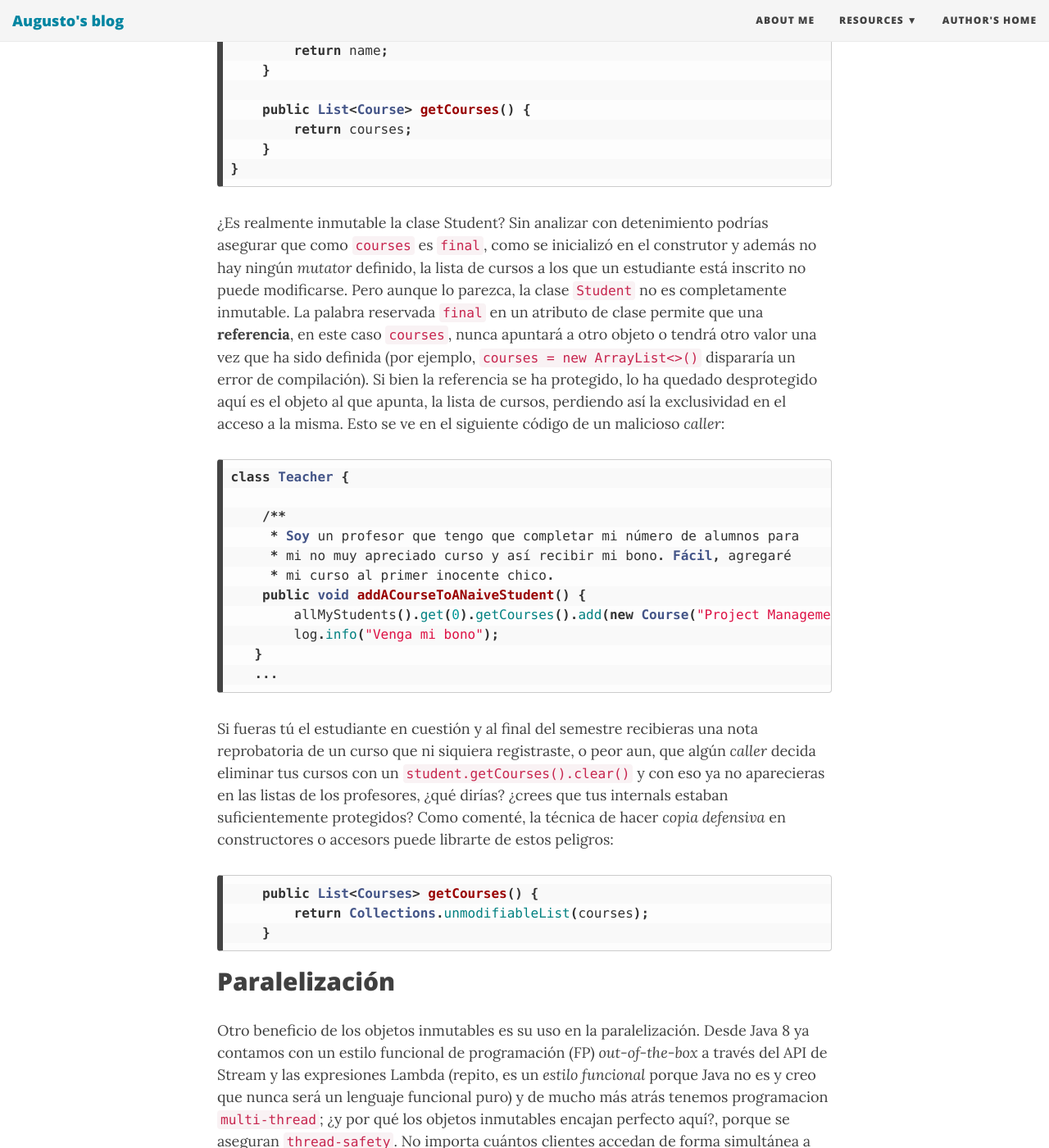
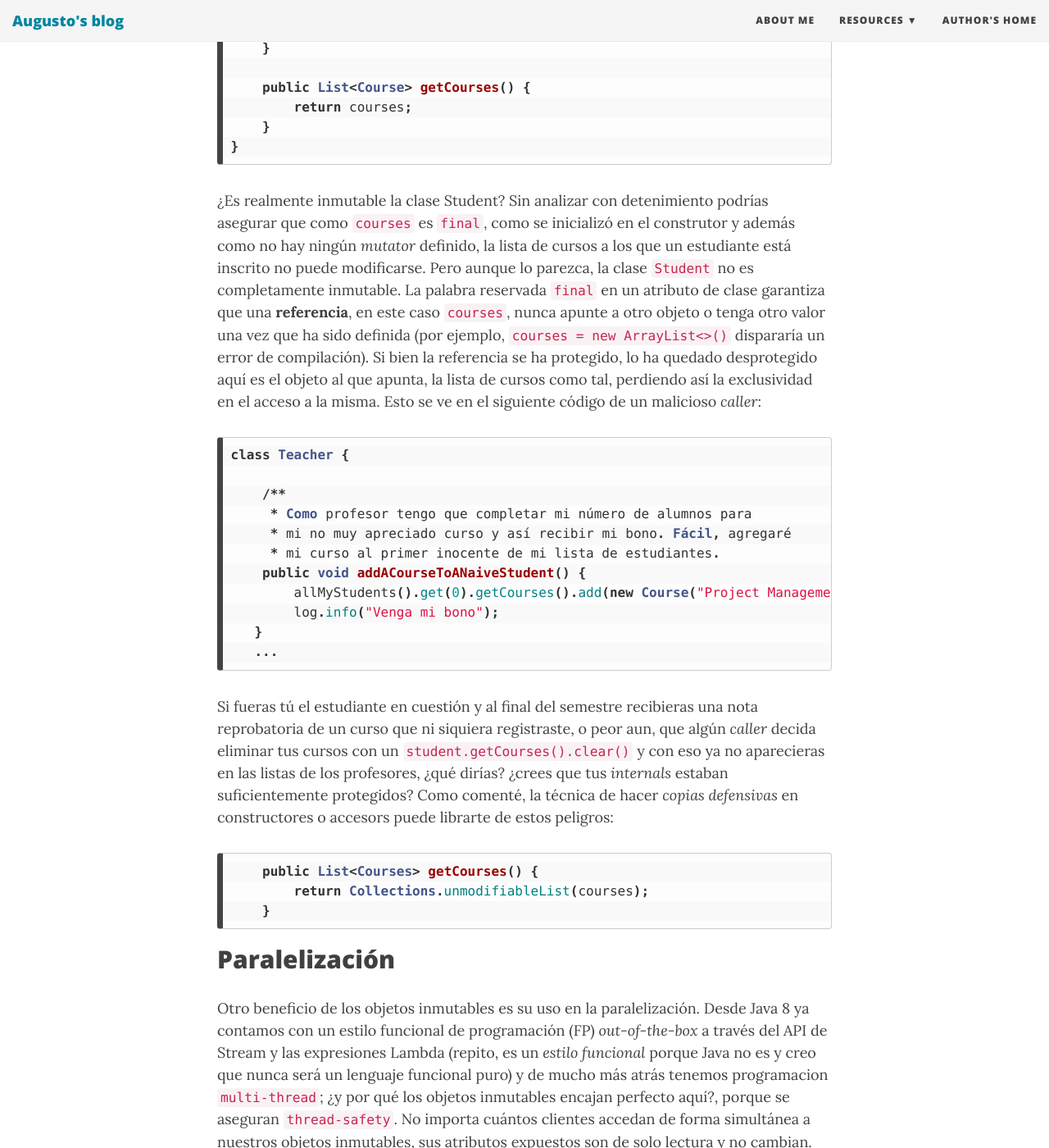
Before and after one commit to aukustomx/aukustomx.github.io, a Jekyll site: the page built from _posts/2019-04-18-good-java-design-immutability.md, in a window 1280 px wide and 1400 px high, scrolled down 5189 px. Shown: the whole window at 82% size. Built offline with Jekyll 4.4.1, drawn with Linux system fonts in a browser that asks for light colours; nearby versions of some CDN libraries; some of the changed text lies outside the part shown.

Commit message:
Update 2019-04-18-good-java-design-immutability.md

````diff
--- a/_posts/2019-04-18-good-java-design-immutability.md
+++ b/_posts/2019-04-18-good-java-design-immutability.md
@@ -1,10 +1,10 @@
-Has oído la frase *"haz que funcione, hazlo correcto y que funcione rápido, en ese orden"*. ¿Quién la dijo? Kent beck o Butler Lampson's o algún otro, no importa. Lo que nos interesa es el fondo de la misma.
+Has oído la frase *"haz que funcione, hazlo correcto y que funcione rápido, en ese orden"*, por Kent beck o Butler Lampson's.
 
 Como desarrollador, y tal vez de forma inconsiente, podríamos estar cumpliendo solo con la primera parte de esta frase: *"haz que funcione"*, y olvidar las otras dos; y pueden ser por muchas razones: un deadline muy próximo, carga de trabajo, desconocimiento de la tecnología utilizada o incluso malos hábitos. Comprensible. No obstate, mi responsabilidad y la tuya es avanzar hacia las otras dos premisas. Si te haces el hábito de escribir código que sigue principios de diseño y buenas prácticas de programación, te ahorrarás, entre muchas otras cosas, estrés, tiempo, dinero y hasta uno que otro insulto remoto de quienes mantengan tu código en el futuro.
 
 Pero, ¿cómo escribir código que cumpla esta frase? En este post veremos una de las muchas prácticas para lograrlo, la **Inmutabilidad**.
 
-En OOP, la idea principal es abtraer un problema como objetos del mundo real. Los objetos son considerados *first-class citizens*, con sus atributos (propiedades) y métodos (comportamiento). Pero, como en el mundo real, hay cierta información de los objetos que deben mantenerse ocultos (encapsulamiento) y libres de cambios (invariants), y el mundo exterior no debe (o al menos no debería) conocerlos. Cuando digo *libres de cambios* me refiero a que desde su creación y durante el ciclo de vida del objeto, no deben mutar.
+En OOP, la idea principal es abstraer un problema como objetos del mundo real. Los objetos son considerados *first-class citizens*, con sus atributos (propiedades) y métodos (comportamiento). Pero, como en el mundo real, hay cierta información de los objetos que deben mantenerse ocultos (encapsulamiento) y libres de cambios (invariants), y el mundo exterior no debe (o al menos no debería) conocerlos. Cuando digo *libres de cambios* me refiero a que desde su creación y durante el ciclo de vida, el objeto no debe mutar.
 
 ## ¿Cómo logramos crear objetos inmutables?
 Analicemos el siguiente código:
@@ -50,14 +50,14 @@
 	recordPersonInfo(personInfo.birthday);
 
         //Aprovechamos para poner el sufijo _logged para marcar
-        // a la persona como procesada
+        // a la persona como procesada por el servicio de logging
         personInfo.name = personInfo.name + "_logged";
     }
 ```
 
-A ver a ver, un momento, ¿cómo que: aprovechamos para poner el sufijo...? El nombre en un objeto `PersonInfo` no debería cambiar. Sin embargo aquí ha ocurrido y sus *invariants*, pues... han variado. Los atributos de `PersonInfo` están expuestos de tal manera que cualquier otro objeto puede manipularlos arbitrariamente. ¿Querrías tú que alguien cambiara tu nombre de esta manera? Creo que no.
+A ver a ver, un momento, ¿cómo que: aprovechamos para poner el sufijo...? El nombre en un objeto `PersonInfo` no debería cambiar. Sin embargo aquí ha ocurrido y los *invariants* del objeto, pues... han variado. Los atributos de `PersonInfo` están expuestos de tal manera que cualquier otro objeto puede manipularlos arbitrariamente. ¿Querrías tú que alguien cambiara tu nombre de esta manera? Creo que no.
 
-Podemos remediar el problema con encapsulamiento y mejor aún implementando **inmutabilidad**. En este sentido, otra vez Joshua Bloch recomienda: *"en clases públicas, utiliza métodos accesors, no campos públicos"* y *"Minimiza la mutabilidad"*. Si bien Java soporta inmutabilidad de clases, no nos forza a su utilización, pero nosotros, al escribir nuestros programas, sí podríamos hacerlo, y veremos cómo conseguirlo. Vamos por partes, primero...
+Podemos remediar el problema con encapsulamiento y mejor aún implementando **inmutabilidad**. En este sentido, otra vez Joshua Bloch recomienda: *"en clases públicas, utiliza métodos accesors, no uses campos públicos"* y *"Minimiza la mutabilidad"*. Si bien Java soporta inmutabilidad de clases, no nos forza a su utilización, pero nosotros, al escribir nuestros programas, sí podríamos hacerlo, y veremos cómo conseguirlo. Vamos por partes, primero...
 
 ## ¿Qué es una clase inmutable?
 Una clase inmutable es simplemente aquella cuyas instancias no pueden ser modificadas una vez que su información ha sido definida. No habrá ninguna modificación a la misma durante su ciclo de vida. Un ejemplo de clase inmutable en Java es la clase `String`. Ahora veamos...
@@ -105,7 +105,7 @@
 
 Si fuera necesario, la clase expone información solo usando *accesors*, que son considerados como su *API*.
 
-Si lo notaste, el *accesor* `getBirthday()` devuelve un `String` y no un `LocalDateTime`. No existe ninguna regla que indique que se deben regresar los atributos de un objeto usando el mismo tipo de dato de dichos atributos. Así que en este caso, encapsulamos el birthday de una persona, exponiendo el dato de mes/año como un `String`. En realidad el `birthday` podría ser un `LocalDateTime` o un timestamp en tipo de dato `long`. Los *clientes* no lo sabrían.
+Si lo notaste, el *accesor* `getBirthday()` devuelve un `String` y no un `LocalDateTime`. No existe ninguna regla que indique que se deben regresar los atributos de un objeto usando el mismo tipo de dato de dichos atributos. Así que en este caso, encapsulamos el birthday de una persona, exponiendo el dato de mes/año como un `String`. En realidad el `birthday` podría ser un `LocalDateTime` o un `timestamp` en tipo de dato `long`. Los *clientes* no lo sabrían.
 
 ## Colecciones y parámetros en constructores
 Si la clase que estamos definiendo tiene referencias a objetos mutables (`Collection`s, `StringBuilder`s, por ejemplo) que fueron recibidos como parámetros en constructores o que están expuestos a través de *accesors*, tienes que asegurarte que es el objeto el que tiene **acceso exclusivo** a esto atributos. Esto es, el cliente que construye la instancia o pide por el atributo no debe ser capaz de modificar dicho objeto. ¿Cómo lograrlo? **No inicialices un campo con referencias a objetos provistas por los clientes** o **no regreses un campo mutable desde un accesor**. Una técnica para asegurar el acceso exclusivo es generar *copias defensivas* tanto de parámetros mutables recibidos en constructores, como de atributos mutables en *accesors* y en métodos `readObject` (en caso de serialización).
@@ -128,16 +128,16 @@
     }
 }
 ```
-¿Es realmente inmutable la clase Student? Sin analizar con detenimiento podrías asegurar que como `courses` es `final`, como se inicializó en el construtor y además no hay ningún *mutator* definido, la lista de cursos a los que un estudiante está inscrito no puede modificarse.
-Pero aunque lo parezca, la clase `Student` no es completamente inmutable. La palabra reservada `final` en un atributo de clase permite que una **referencia**, en este caso `courses`, nunca apuntará a otro objeto o tendrá otro valor una vez que ha sido definida (por ejemplo, `courses = new ArrayList<>()` dispararía un error de compilación). Si bien la referencia se ha protegido, lo ha quedado desprotegido aquí es el objeto al que apunta, la lista de cursos, perdiendo así la exclusividad en el acceso a la misma. Esto se ve en el siguiente código de un malicioso *caller*:
+¿Es realmente inmutable la clase Student? Sin analizar con detenimiento podrías asegurar que como `courses` es `final`, como se inicializó en el construtor y además como no hay ningún *mutator* definido, la lista de cursos a los que un estudiante está inscrito no puede modificarse.
+Pero aunque lo parezca, la clase `Student` no es completamente inmutable. La palabra reservada `final` en un atributo de clase garantiza que una **referencia**, en este caso `courses`, nunca apunte a otro objeto o tenga otro valor una vez que ha sido definida (por ejemplo, `courses = new ArrayList<>()` dispararía un error de compilación). Si bien la referencia se ha protegido, lo ha quedado desprotegido aquí es el objeto al que apunta, la lista de cursos como tal, perdiendo así la exclusividad en el acceso a la misma. Esto se ve en el siguiente código de un malicioso *caller*:
 
 ```java
 class Teacher {
 
     /**
-     * Soy un profesor que tengo que completar mi número de alumnos para
+     * Como profesor tengo que completar mi número de alumnos para
      * mi no muy apreciado curso y así recibir mi bono. Fácil, agregaré
-     * mi curso al primer inocente chico.
+     * mi curso al primer inocente de mi lista de estudiantes.
     public void addACourseToANaiveStudent() {
         allMyStudents().get(0).getCourses().add(new Course("Project Management"));
         log.info("Venga mi bono");
@@ -145,7 +145,7 @@
    ...
 ```
 
-Si fueras tú el estudiante en cuestión y al final del semestre recibieras una nota reprobatoria de un curso que ni siquiera registraste, o peor aun, que algún *caller* decida eliminar tus cursos con un `student.getCourses().clear()` y con eso ya no aparecieras en las listas de los profesores, ¿qué dirías? ¿crees que tus internals estaban suficientemente protegidos? Como comenté, la técnica de hacer *copia defensiva* en constructores o accesors puede librarte de estos peligros:
+Si fueras tú el estudiante en cuestión y al final del semestre recibieras una nota reprobatoria de un curso que ni siquiera registraste, o peor aun, que algún *caller* decida eliminar tus cursos con un `student.getCourses().clear()` y con eso ya no aparecieras en las listas de los profesores, ¿qué dirías? ¿crees que tus *internals* estaban suficientemente protegidos? Como comenté, la técnica de hacer *copias defensivas* en constructores o accesors puede librarte de estos peligros:
 
 ```java
     public List<Courses> getCourses() {
@@ -174,4 +174,6 @@
 * Previene side-effects
 * Perfecto para paralelizar
 
+Así que te invito a que, en la medida de lo posible, y donde aplique la técnica de la inmutabilidad, la implementes.
+
 Happy codding!!!
````
